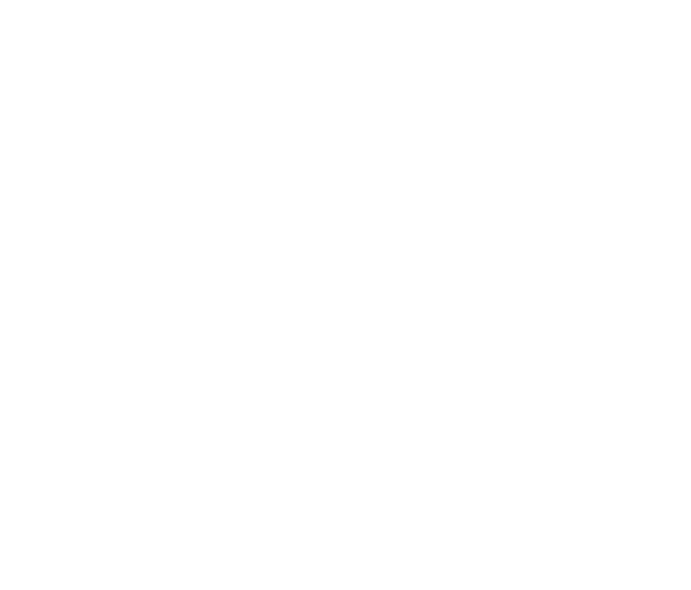
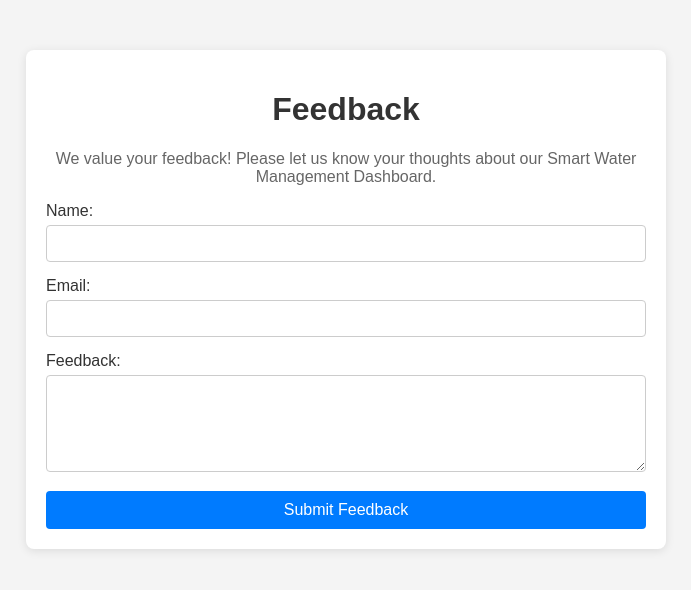
Before and after one commit to shlokj2006/Hakathon-project, a plain HTML site: page feedback.html in a window 1280 px wide. Shown: the whole page, without its empty margins (294-985 px from the left). Drawn offline with Linux system fonts and the light colour scheme.

Commit message:
change 3

```diff
--- a/css/aboutus.css
+++ b/css/aboutus.css
@@ -0,0 +1,46 @@
+body {
+    font-family: Arial, sans-serif;
+    background-color: #f4f4f4;
+    margin: 0;
+    padding: 0;
+}
+
+.container {
+    max-width: 800px;
+    margin: 50px auto;
+    padding: 20px;
+    background: white;
+    border-radius: 8px;
+    box-shadow: 0 2px 10px rgba(0, 0, 0, 0.1);
+}
+
+h1 {
+    text-align: center;
+    color: #333;
+}
+
+h2 {
+    color: #007BFF;
+    margin-top: 20px;
+}
+
+h3 {
+    color: #333;
+}
+
+p {
+    color: #666;
+    line-height: 1.6;
+}
+
+section {
+    margin-bottom: 30px;
+}
+
+.team-member {
+    background: #f9f9f9;
+    border: 1px solid #ddd;
+    border-radius: 4px;
+    padding: 15px;
+    margin: 10px 0;
+}
--- a/css/feedback.css
+++ b/css/feedback.css
@@ -0,0 +1,60 @@
+body {
+    font-family: Arial, sans-serif;
+    background-color: #f4f4f4;
+    margin: 0;
+    padding: 0;
+}
+
+.container {
+    max-width: 600px;
+    margin: 50px auto;
+    padding: 20px;
+    background: white;
+    border-radius: 8px;
+    box-shadow: 0 2px 10px rgba(0, 0, 0, 0.1);
+}
+
+h1 {
+    text-align: center;
+    color: #333;
+}
+
+p {
+    text-align: center;
+    color: #666;
+}
+
+.form-group {
+    margin-bottom: 15px;
+}
+
+label {
+    display: block;
+    margin-bottom: 5px;
+    color: #333;
+}
+
+input[type="text"],
+input[type="email"],
+textarea {
+    width: 100%;
+    padding: 10px;
+    border: 1px solid #ccc;
+    border-radius: 4px;
+    box-sizing: border-box;
+}
+
+button {
+    width: 100%;
+    padding: 10px;
+    background-color: #007BFF;
+    color: white;
+    border: none;
+    border-radius: 4px;
+    cursor: pointer;
+    font-size: 16px;
+}
+
+button:hover {
+    background-color: #0056b3;
+}
--- a/feedback.html
+++ b/feedback.html
@@ -3,10 +3,28 @@
 <head>
     <meta charset="UTF-8">
     <meta name="viewport" content="width=device-width, initial-scale=1.0">
-    <title>Feed back form</title>
-    <link rel="stylesheet" href="css/feedback.css">
+    <title>Feedback - Smart Water Management Dashboard</title>
+<link rel="stylesheet" href="css/feedback.css">
 </head>
 <body>
-
+    <div class="container">
+        <h1>Feedback</h1>
+        <p>We value your feedback! Please let us know your thoughts about our Smart Water Management Dashboard.</p>
+        <form id="feedbackForm">
+            <div class="form-group">
+                <label for="name">Name:</label>
+                <input type="text" id="name" name="name" required>
+            </div>
+            <div class="form-group">
+                <label for="email">Email:</label>
+                <input type="email" id="email" name="email" required>
+            </div>
+            <div class="form-group">
+                <label for="feedback">Feedback:</label>
+                <textarea id="feedback" name="feedback" rows="5" required></textarea>
+            </div>
+            <button type="submit">Submit Feedback</button>
+        </form>
+    </div>
 </body>
 </html>
```
Also changed, not shown: aboutus.html (+30 -3 lines), home.html (+1 -1 lines), settings.html (+12 -0 lines), projct.txt.
